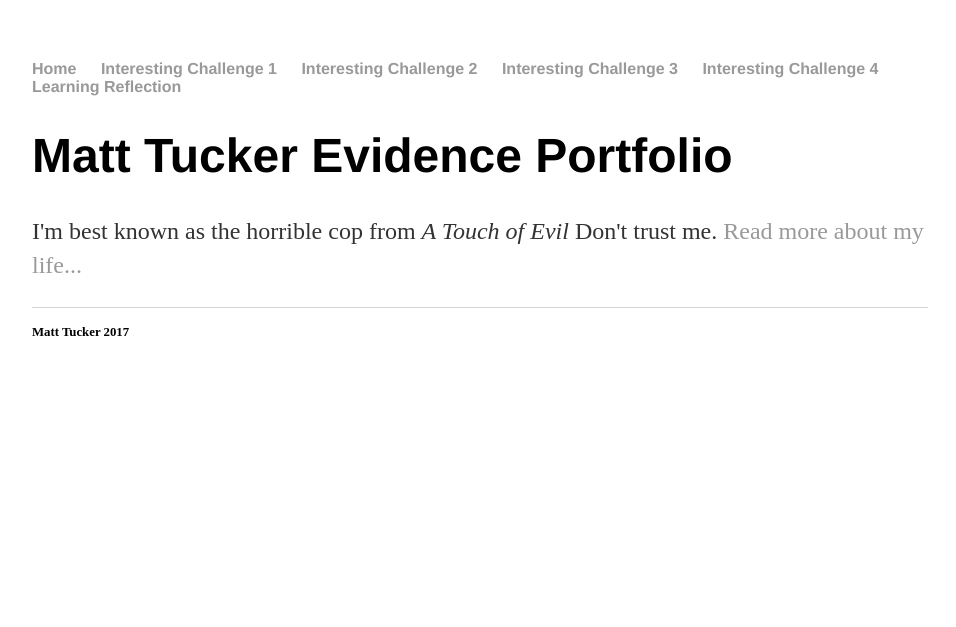
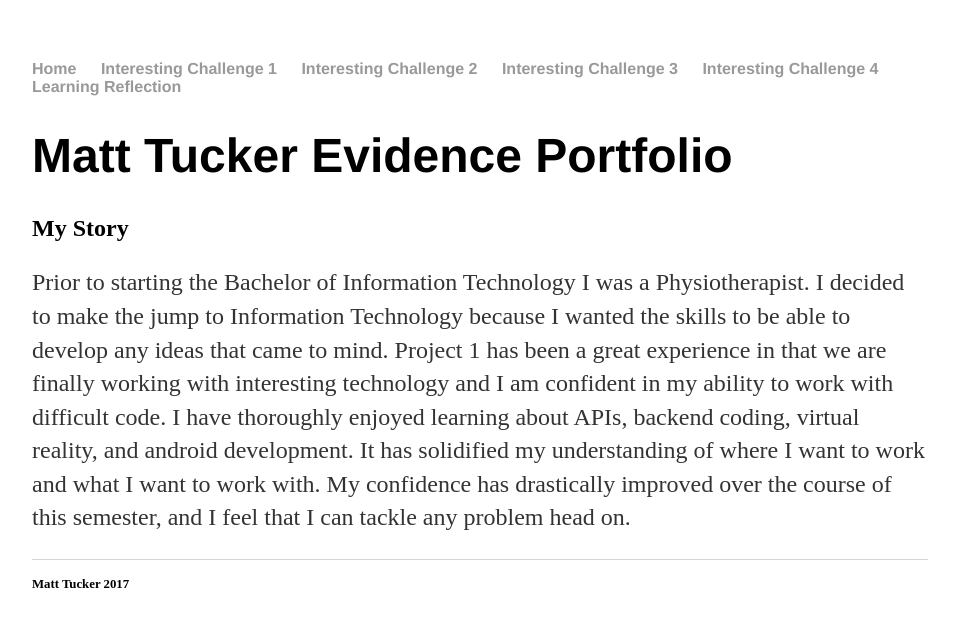
Before and after one commit to Lazac88/tuckmn1.github.io, a Jekyll site: the page built from index.html, in a window 1280 px wide. Shown: the top 627 px of the page, without its empty margins (160-1116 px from the left). Built offline with Jekyll 4.4.1, drawn with Linux system fonts in a browser that asks for light colours.

Commit message:
Create index.html

```diff
--- a/index.html
+++ b/index.html
@@ -4,5 +4,13 @@ title: Matt Tucker Portfolio
 ---
 <div class="blurb">
 	<h1>Matt Tucker Evidence Portfolio</h1>
-	<p>I'm best known as the horrible cop from <em>A Touch of Evil</em> Don't trust me. <a href="/about">Read more about my life...</a></p>
+	<h2>My Story</h2>
+	<p>
+		Prior to starting the Bachelor of Information Technology I was a Physiotherapist.
+		I decided to make the jump to Information Technology because I wanted the skills to be able to develop any ideas that came to mind.
+		Project 1 has been a great experience in that we are finally working with interesting technology and I am confident in my ability to work with difficult code.
+		I have thoroughly enjoyed learning about APIs, backend coding, virtual reality, and android development.
+		It has solidified my understanding of where I want to work and what I want to work with.
+		My confidence has drastically improved over the course of this semester, and I feel that I can tackle any problem head on.
+	</p>
 </div><!-- /.blurb -->
```
